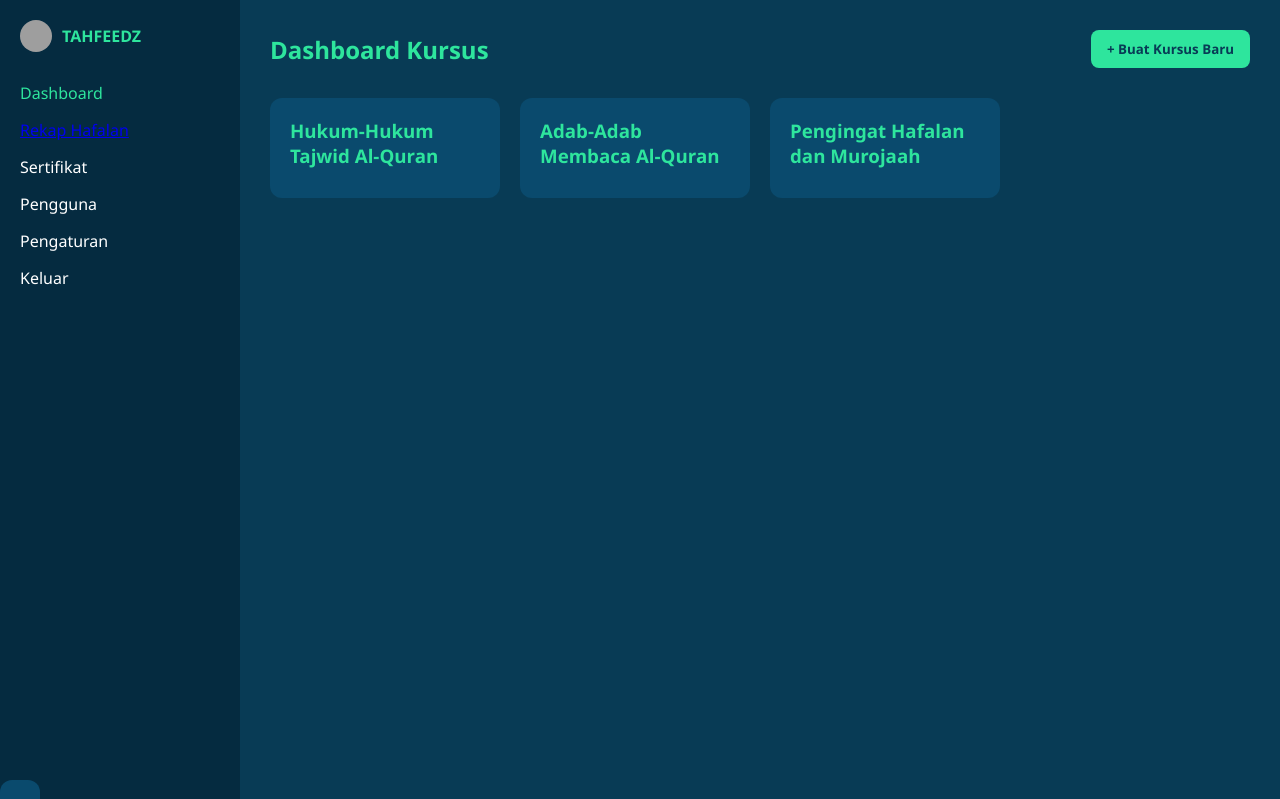
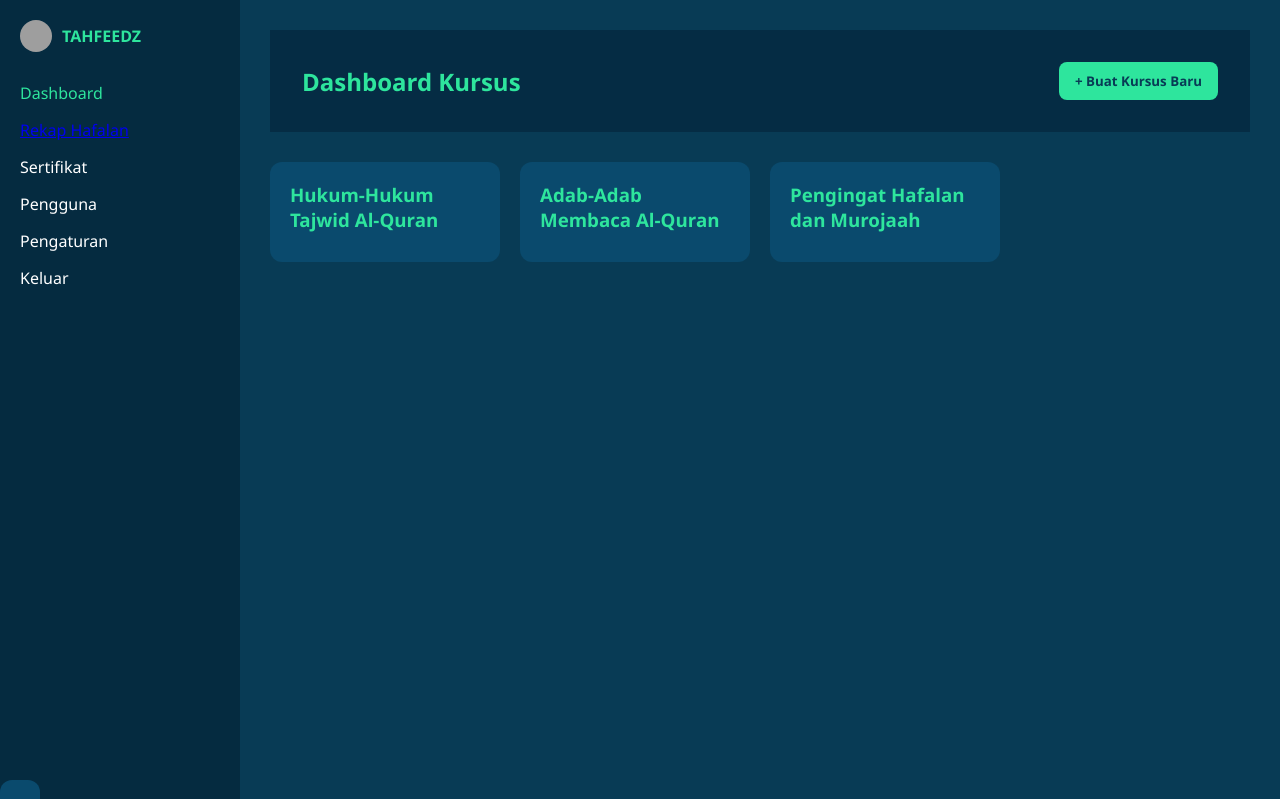
Before and after one commit to Gibranbintang/tahfeedz, a PHP site: page /dashboard.html in a window 1280 px wide. Shown: the top 799 px of the page. Run offline with PHP 8.4, Linux system fonts and the light colour scheme; grey boxes are pictures that could not be loaded.

Commit message:
edit desain dashboard

```diff
--- a/Tahfeedz App/css/dashboardstyle.css
+++ b/Tahfeedz App/css/dashboardstyle.css
@@ -64,6 +64,9 @@ body {
   display: flex;
   justify-content: space-between;
   align-items: center;
+  gap: 1rem;
+  padding: 2rem;
+  background-color: #052c44;
 }
 
 .main-content header h1 {
--- a/Tahfeedz App/dashboard.html
+++ b/Tahfeedz App/dashboard.html
@@ -28,10 +28,11 @@
 
     <!-- Main Content -->
     <main class="main-content">
-      <header>
+      <header class="header">
         <h1>Dashboard Kursus</h1>
         <button class="btn-create">+ Buat Kursus Baru</button>
       </header>
+
 
       <section class="cards-grid">
          <a href="tajwid.html" class="card">
```
